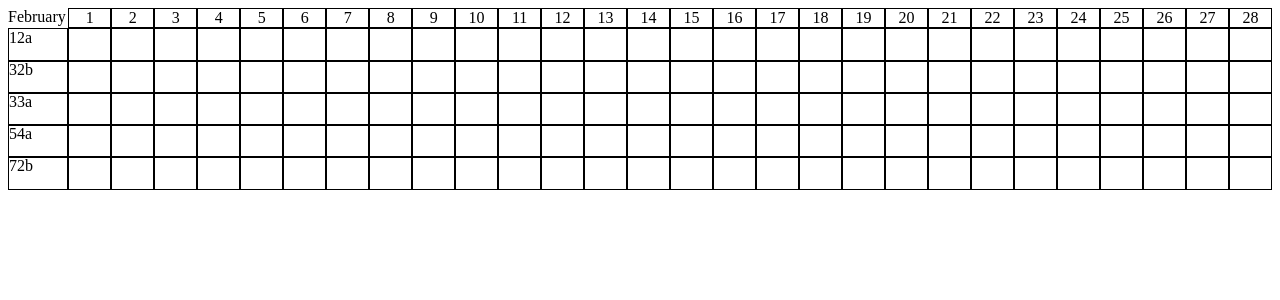
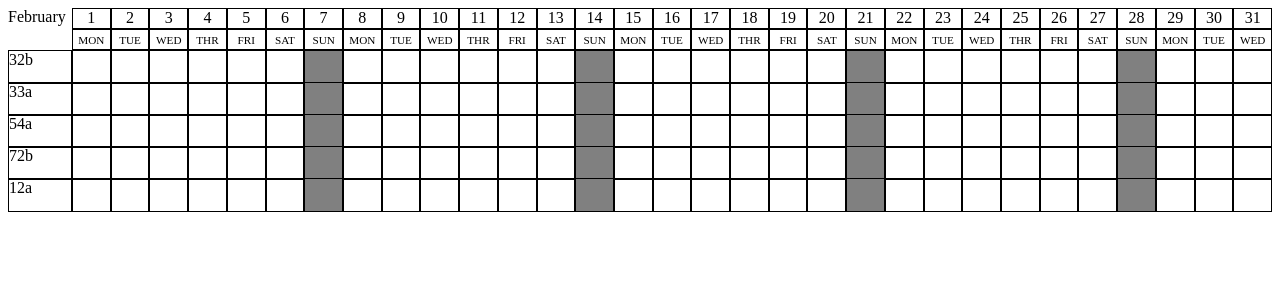
Before and after one commit to vshleifman/AtlasHouseFront, a React (Create React App) app: page / in a window 1280 px wide. Shown: the top 300 px of the page. Built offline with nearby package versions, Linux system fonts and the light colour scheme.

Commit message:
added weekdays and Sunday graying-out

```diff
--- a/package.json
+++ b/package.json
@@ -14,6 +14,7 @@
     "@types/react-redux": "^7.1.16",
     "@types/react-router-dom": "^5.1.7",
     "@types/redux-persist": "^4.3.1",
+    "@types/styled-components": "^5.1.7",
     "axios": "^0.21.1",
     "dotenv": "^8.2.0",
     "formik": "^2.2.6",
@@ -23,6 +24,7 @@
     "react-router-dom": "^5.2.0",
     "react-scripts": "^4.0.2",
     "redux-persist": "^6.0.0",
+    "styled-components": "^5.2.1",
     "ts-node": "^9.1.1",
     "typescript": "^4.1.5",
     "web-vitals": "^1.1.0",
--- a/src/App.tsx
+++ b/src/App.tsx
@@ -5,64 +5,132 @@ import Auth from "./pages/Authentication";
 import Contacts from "pages/Contacts";
 import Rooms from "pages/Rooms";
 import Calendar from "components/Calendar";
+import styled from "styled-components";
+
+const Cell = styled.div`
+  height: 2em;
+  border: 1px solid black;
+  display: grid;
+`;
+
+const BodyCell = styled(Cell)`
+  &:hover {
+    border-left: 3px solid blue;
+    border-right: 3px solid blue;
+  }
+`;
+
+const Body = styled.div`
+  display: grid;
+  grid-area: cells;
+`;
+
+const DateCell = styled(Cell)`
+  justify-items: center;
+  height: 1.2em;
+`;
+
+const MonthRow = styled.div`
+  display: grid;
+  grid-area: monthRow;
+`;
+
+const WeekCell = styled(Cell)`
+  font-size: 0.7em;
+  place-content: center;
+  height: auto;
+`;
+
+const WeekRow = styled(MonthRow)`
+  grid-area: weekRow;
+`;
+
+const RoomCell = styled(Cell)``;
+
+const RoomColumn = styled.div`
+  display: grid;
+  grid-area: roomColumn;
+`;
 
 const App = () => {
   let dateCells = [];
+  let weekCells = [];
   let roomCells = [];
   let cells = [];
+
   const rooms = ["32b", "33a", "54a", "72b", "12a"];
-  rooms.sort();
 
-  const columnsN = 28;
+  let currentDay = new Date(2021, 2, 1);
+
+  const getDaysInMonth = (year: number, month: number) => {
+    const date = new Date(year, month + 1, 0);
+    return date.getDate();
+  };
+
+  const getWeekDay = () => {
+    const day = currentDay.getDay();
+    switch (day) {
+      case 0:
+        return "SUN";
+      case 1:
+        return "MON";
+      case 2:
+        return "TUE";
+      case 3:
+        return "WED";
+      case 4:
+        return "THR";
+      case 5:
+        return "FRI";
+      case 6:
+        return "SAT";
+    }
+  };
+
+  const columnsN = getDaysInMonth(
+    currentDay.getFullYear(),
+    currentDay.getMonth()
+  );
   const rowsN = rooms.length;
 
   let iterationOverMonthCounter = 1;
+
   for (let i = 1; i <= columnsN * rowsN; i++) {
     if ((i - 1) / (columnsN * iterationOverMonthCounter) === 1) {
       iterationOverMonthCounter++;
     }
 
+    let dayCounterAcrossRows =
+      i <= columnsN ? i : i - columnsN * (iterationOverMonthCounter - 1);
+
+    currentDay.setDate(dayCounterAcrossRows);
+
     cells.push(
-      <div
-        style={{ height: "2em", border: "1px solid black" }}
-        id={
-          i <= columnsN
-            ? `room${rooms[iterationOverMonthCounter - 1]}, day${i}`
-            : `room${rooms[iterationOverMonthCounter - 1]}, day${
-                i - columnsN * (iterationOverMonthCounter - 1)
-              }`
-        }
-      ></div>
+      <BodyCell
+        style={getWeekDay() === "SUN" ? { backgroundColor: "gray" } : {}}
+        key={`bc${i}`}
+        id={`room${
+          rooms[iterationOverMonthCounter - 1]
+        }, day${dayCounterAcrossRows}`}
+      ></BodyCell>
     );
+
     if (i <= columnsN) {
-      dateCells.push(
-        <div
-          style={{
-            display: "grid",
-            justifyItems: "center",
-            border: "1px solid black",
-          }}
-        >
-          {i}
-        </div>
-      );
+      dateCells.push(<DateCell key={`dc${i}`}>{i}</DateCell>);
+
+      weekCells.push(<WeekCell key={`wc${i}`}>{getWeekDay()}</WeekCell>);
     }
+
     if (i <= rowsN) {
-      roomCells.push(
-        <div style={{ height: "2em", border: "1px solid black" }}>
-          {rooms[i - 1]}
-        </div>
-      );
+      roomCells.push(<RoomCell key={`rc${i}`}>{rooms[i - 1]}</RoomCell>);
     }
   }
 
   return (
     <div
-      className="container"
       style={{
-        // height: "500px",
         display: "grid",
-        gridTemplate: `"month dateCells dateCells" 1fr "roomCells cells cells" 20fr / 1fr 10fr 10fr`,
+        gridTemplate: `"month monthRow" 1fr "month weekRow" 1fr "roomColumn cells" auto / 4em auto`,
       }}
     >
       <div
@@ -73,35 +141,27 @@ const App = () => {
       >
         February
       </div>
-      <div
+      <WeekRow style={{ gridTemplateColumns: `repeat(${columnsN}, 1fr)` }}>
+        {weekCells}
+      </WeekRow>
+      <MonthRow style={{ gridTemplateColumns: `repeat(${columnsN}, 1fr)` }}>
+        {dateCells}
+      </MonthRow>
+      <RoomColumn
         style={{
-          display: "grid",
-          gridArea: "dateCells",
+          gridTemplateRows: `repeat(${rowsN}, 2em)`,
+        }}
+      >
+        {roomCells}
+      </RoomColumn>
+      <Body
+        style={{
+          gridTemplateRows: `repeat(${rowsN}, 2em)`,
           gridTemplateColumns: `repeat(${columnsN}, 1fr)`,
         }}
       >
-        {dateCells}
-      </div>
-      <div
-        style={{
-          display: "grid",
-          gridTemplateRows: `repeat(${rowsN}, 2em)`,
-          gridArea: "roomCells",
-        }}
-      >
-        {roomCells}
-      </div>
-      <div
-        style={{
-          // display='inline-grid',
-          display: "grid",
-          gridArea: "cells",
-          gridTemplateColumns: `repeat(${columnsN}, 1fr)`,
-          gridTemplateRows: `repeat(${rowsN}, 2em)`,
-        }}
-      >
         {cells}
-      </div>
+      </Body>
     </div>
 
     // <div>
```
Also changed, not shown: 1 other file (tests, documents, lock files or other folders).
